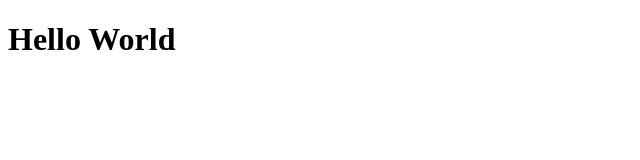
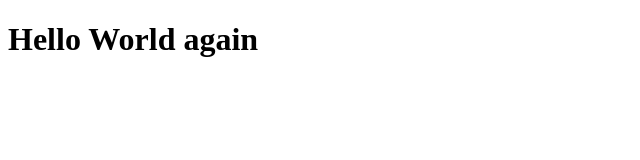
Before and after one commit to Webdiver007/lecture0, a plain HTML site: page hello.html in a window 1280 px wide. Shown: the whole page, without its empty margins (0-640 px from the left). Drawn offline with Linux system fonts and the light colour scheme.

Commit message:
Hello again

```diff
--- a/hello.html
+++ b/hello.html
@@ -7,7 +7,7 @@
 </head>
 
 <body>
-    <h1>Hello World</h1>
+    <h1>Hello World again</h1>
 </body>
 
 </html>
```
